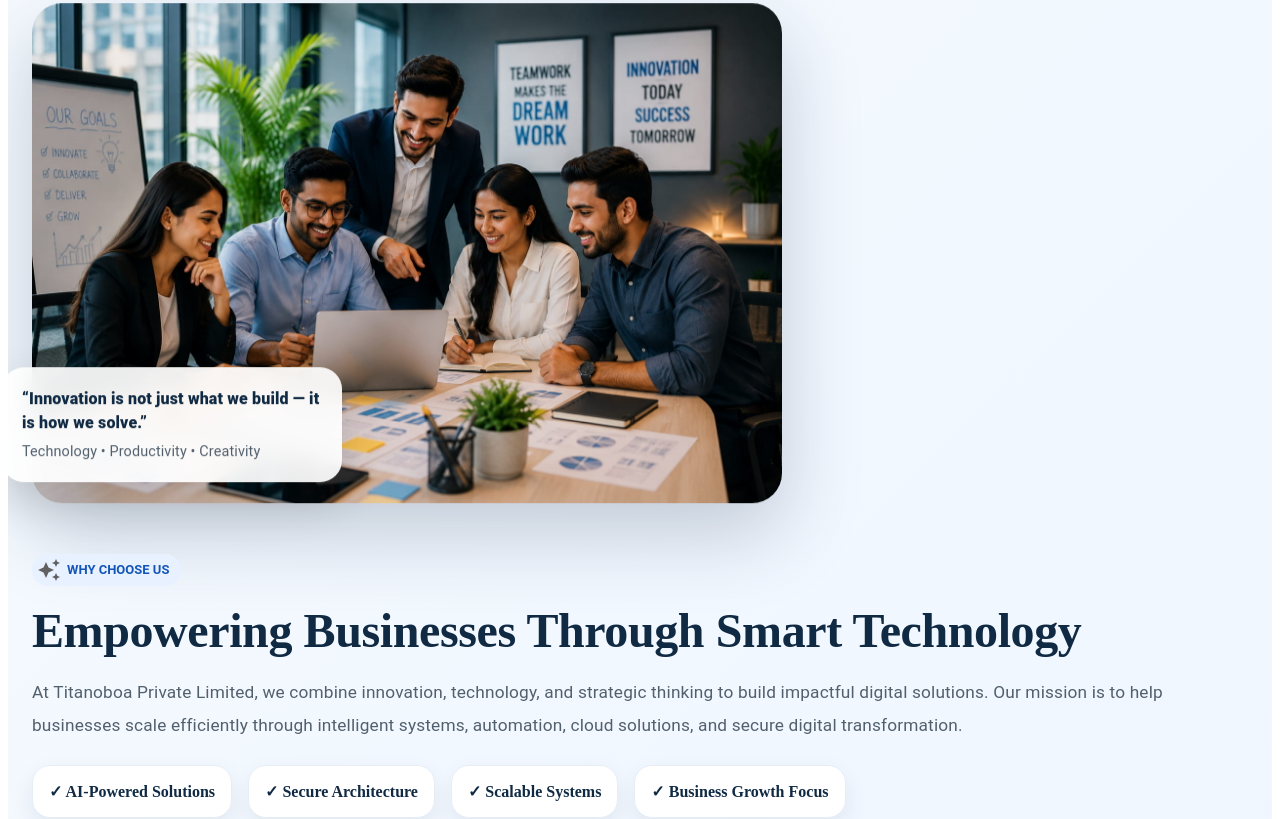
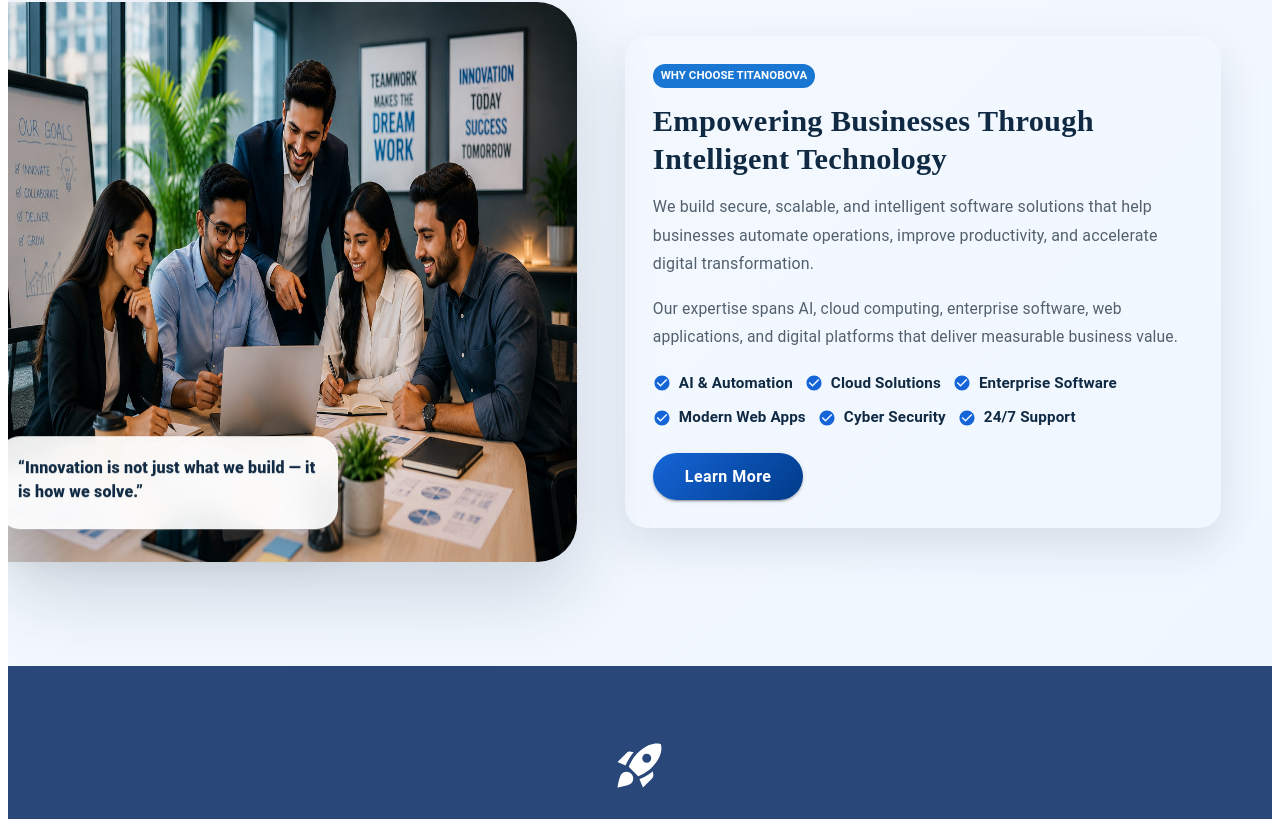
Before and after one commit to preetha007titanobova/Titanobova-app, a React (Vite) app: page /who-we-are in a window 1280 px wide. Shown: the part 642-1461 px from the top of the page. Built offline with nearby package versions, Linux system fonts and the light colour scheme.

Commit message:
reponsive view

```diff
--- a/src/Courses.jsx
+++ b/src/Courses.jsx
@@ -468,7 +468,7 @@ const Courses = () => {
                 md: 560,
                 lg: 660,
               },
-              objectFit: "cover",
+
               objectPosition: "center",
               borderRadius: "28px",
               boxShadow: "0 24px 70px rgba(16,42,67,0.16)",
--- a/src/Nav/Footer.jsx
+++ b/src/Nav/Footer.jsx
@@ -1,8 +1,17 @@
 import React from "react";
-import { Box, Container, Typography, Grid, Link, Divider } from "@mui/material";
+import {
+  Box,
+  Container,
+  Typography,
+  Grid,
+  Link,
+  Divider,
+  Stack,
+} from "@mui/material";
 import EmailIcon from "@mui/icons-material/Email";
 import PhoneIcon from "@mui/icons-material/Phone";
 import LocationOnIcon from "@mui/icons-material/LocationOn";
+import CheckCircleIcon from "@mui/icons-material/CheckCircle";
 
 const Footer = () => {
   const quickLinks = ["Home", "About", "Projects", "Courses", "Contact"];
@@ -16,161 +25,159 @@ const Footer = () => {
     "Cloud Services",
   ];
 
+  const trustPoints = [
+    "Transparent Communication",
+    "Secure & Scalable Solutions",
+    "On-Time Project Delivery",
+    "Quality-Focused Development",
+    "Dedicated Client Support",
+  ];
+
+  const linkStyle = {
+    color: "#CBD5E1",
+    fontSize: { xs: "0.9rem", md: "0.95rem" },
+    transition: "0.3s",
+    "&:hover": {
+      color: "#60A5FA",
+      pl: { xs: 0, sm: 0.8 },
+    },
+  };
+
   return (
     <Box
       sx={{
         background:
-          "linear-gradient(135deg, #1c2947 0%, #243B6B 50%, #1a2c51 100%)",
+          "linear-gradient(135deg, #17243f 0%, #243B6B 50%, #16213d 100%)",
         color: "#fff",
-        pt: { xs: 5, sm: 6, md: 8 },
-        pb: { xs: 2.5, md: 3 },
-        mt: { xs: 5, md: 8 },
+        pt: { xs: 4, md: 6 },
+        pb: 2,
+        mt: { xs: 4, md: 6 },
       }}
     >
       <Container maxWidth="xl">
         <Grid
           container
-          spacing={{ xs: 4, sm: 5, md: 6 }}
-          sx={{
-            textAlign: { xs: "center", sm: "left" },
-          }}
+          spacing={{ xs: 3, md: 4 }}
+          alignItems="flex-start"
+          sx={{ textAlign: { xs: "center", sm: "left" } }}
         >
-          {/* Company Info */}
-          <Grid item xs={12} sm={6} lg={3}>
+          <Grid item xs={12} sm={6} md={2.4}>
             <Typography
-              variant="h4"
               sx={{
-                fontWeight: 800,
-                mb: 2,
-                fontSize: { xs: "1.8rem", sm: "2rem", md: "2.3rem" },
+                fontWeight: 900,
+                mb: 1.3,
+                fontSize: { xs: "1.8rem", md: "1.9rem" },
               }}
             >
-              Titanobova
+              TITANOBOVA
             </Typography>
 
             <Typography
               sx={{
                 color: "#CBD5E1",
-                lineHeight: 1.8,
-                fontSize: { xs: 14, md: 15 },
-                mb: 2.5,
-                maxWidth: { xs: "100%", sm: 320 },
+                lineHeight: 1.7,
+                fontSize: { xs: "0.9rem", md: "0.95rem" },
+                mb: 1.2,
+                maxWidth: 340,
                 mx: { xs: "auto", sm: 0 },
               }}
             >
-              Titanobova delivers innovative software solutions, scalable SaaS
-              platforms, AI-powered applications, and enterprise-grade digital
-              products that help businesses grow faster and operate smarter.
+              Titanobova builds reliable websites, applications, SaaS platforms,
+              AI-powered tools, and cloud-ready digital products.
             </Typography>
 
             <Typography
               sx={{
                 color: "#60A5FA",
-                fontWeight: 600,
-                fontSize: { xs: 13, md: 14 },
+                fontWeight: 700,
+                fontSize: { xs: "0.9rem", md: "0.95rem" },
               }}
             >
               Innovation • Quality • Reliability
             </Typography>
           </Grid>
 
-          {/* Quick Links */}
-          <Grid item xs={12} sm={6} lg={3}>
-            <Typography sx={{ fontWeight: 700, mb: 2.5, fontSize: 19 }}>
+          <Grid item xs={12} sm={6} md={2.4}>
+            <Typography sx={{ fontWeight: 800, mb: 1.5, fontSize: 18 }}>
               Quick Links
             </Typography>
 
-            <Box sx={{ display: "flex", flexDirection: "column", gap: 1.5 }}>
+            <Stack spacing={1}>
               {quickLinks.map((item) => (
                 <Link
                   key={item}
                   href={item === "Home" ? "/" : `/${item.toLowerCase()}`}
                   underline="none"
-                  sx={{
-                    color: "#CBD5E1",
-                    fontSize: { xs: 14, md: 15 },
-                    transition: "all 0.3s ease",
-                    "&:hover": {
-                      color: "#60A5FA",
-                      pl: { xs: 0, sm: 1 },
-                    },
-                  }}
+                  sx={linkStyle}
                 >
                   {item}
                 </Link>
               ))}
-            </Box>
+            </Stack>
           </Grid>
 
-          {/* Services */}
-          <Grid item xs={12} sm={6} lg={3}>
-            <Typography sx={{ fontWeight: 700, mb: 2.5, fontSize: 19 }}>
-              Services
+          <Grid item xs={12} sm={6} md={2.4}>
+            <Typography sx={{ fontWeight: 800, mb: 1.5, fontSize: 18 }}>
+              Our Services
             </Typography>
 
-            <Box sx={{ display: "flex", flexDirection: "column", gap: 1.5 }}>
+            <Stack spacing={1}>
               {services.map((service) => (
-                <Typography
-                  key={service}
-                  sx={{
-                    color: "#CBD5E1",
-                    fontSize: { xs: 14, md: 15 },
-                  }}
-                >
+                <Typography key={service} sx={linkStyle}>
                   {service}
                 </Typography>
               ))}
-            </Box>
+            </Stack>
           </Grid>
 
-          {/* Contact */}
-          <Grid item xs={12} sm={6} lg={3}>
-            <Typography sx={{ fontWeight: 700, mb: 2.5, fontSize: 19 }}>
+          <Grid item xs={12} sm={6} md={2.4}>
+            <Typography sx={{ fontWeight: 800, mb: 1.5, fontSize: 18 }}>
+              Why Choose Us
+            </Typography>
+
+            <Stack
+              spacing={1}
+              sx={{ alignItems: { xs: "center", sm: "flex-start" } }}
+            >
+              {trustPoints.map((item) => (
+                <Box
+                  key={item}
+                  sx={{
+                    display: "flex",
+                    alignItems: "center",
+                    gap: 0.8,
+                  }}
+                >
+                  <CheckCircleIcon sx={{ color: "#60A5FA", fontSize: 17 }} />
+                  <Typography sx={linkStyle}>{item}</Typography>
+                </Box>
+              ))}
+            </Stack>
+          </Grid>
+
+          <Grid item xs={12} sm={6} md={2.4}>
+            <Typography sx={{ fontWeight: 800, mb: 1.5, fontSize: 18 }}>
               Contact Us
             </Typography>
 
-            <Box
-              sx={{
-                display: "flex",
-                flexDirection: "column",
-                gap: 2,
-                alignItems: { xs: "center", sm: "flex-start" },
-              }}
+            <Stack
+              spacing={1.4}
+              sx={{ alignItems: { xs: "center", sm: "flex-start" } }}
             >
-              <Box sx={{ display: "flex", alignItems: "center", gap: 1.3 }}>
-                <EmailIcon sx={{ color: "#60A5FA", fontSize: 22 }} />
-
+              <Box sx={{ display: "flex", alignItems: "center", gap: 1 }}>
+                <EmailIcon sx={{ color: "#60A5FA", fontSize: 20 }} />
                 <Link
                   href="mailto:titanobovapvt@gmail.com"
                   underline="none"
-                  sx={{
-                    color: "#CBD5E1",
-                    fontSize: 14,
-                    cursor: "pointer",
-                    "&:hover": {
-                      color: "#60A5FA",
-                    },
-                  }}
+                  sx={linkStyle}
                 >
                   titanobovapvt@gmail.com
                 </Link>
               </Box>
 
-              <Box sx={{ display: "flex", alignItems: "center", gap: 1.3 }}>
-                <PhoneIcon sx={{ color: "#60A5FA", fontSize: 22 }} />
-
-                <Link
-                  href="tel:+918270917589"
-                  underline="none"
-                  sx={{
-                    color: "#CBD5E1",
-                    fontSize: 14,
-                    cursor: "pointer",
-                    "&:hover": {
-                      color: "#60A5FA",
-                    },
-                  }}
-                >
+              <Box sx={{ display: "flex", alignItems: "center", gap: 1 }}>
+                <PhoneIcon sx={{ color: "#60A5FA", fontSize: 20 }} />
+                <Link href="tel:+918270917589" underline="none" sx={linkStyle}>
                   +91 8270917589
                 </Link>
               </Box>
@@ -179,42 +186,55 @@ const Footer = () => {
                 sx={{
                   display: "flex",
                   alignItems: "flex-start",
-                  gap: 1.3,
+                  gap: 1,
                   justifyContent: { xs: "center", sm: "flex-start" },
                 }}
               >
                 <LocationOnIcon
-                  sx={{ color: "#60A5FA", mt: 0.2, fontSize: 22 }}
+                  sx={{ color: "#60A5FA", mt: 0.2, fontSize: 20 }}
                 />
-                <Typography sx={{ color: "#CBD5E1", fontSize: 14 }}>
-                  Attur,
+                <Typography
+                  sx={{
+                    color: "#CBD5E1",
+                    fontSize: { xs: "0.9rem", md: "0.95rem" },
+                    lineHeight: 1.6,
+                  }}
+                >
+                  Attur, Salem
                   <br />
-                  Salem, Tamil Nadu,
-                  <br />
-                  India
+                  Tamil Nadu, India
                 </Typography>
               </Box>
-            </Box>
+            </Stack>
           </Grid>
         </Grid>
 
         <Divider
           sx={{
-            borderColor: "rgba(255,255,255,0.1)",
-            mt: { xs: 4, md: 6 },
-            mb: 3,
+            borderColor: "rgba(255,255,255,0.12)",
+            mt: { xs: 3, md: 4 },
+            mb: 2,
           }}
         />
 
-        <Box sx={{ textAlign: "center", px: 2 }}>
-          <Typography sx={{ color: "#94A3B8", fontSize: { xs: 13, md: 14 } }}>
+        <Box sx={{ textAlign: "center", px: 1 }}>
+          <Typography
+            sx={{
+              color: "#94A3B8",
+              fontSize: { xs: "0.85rem", sm: "0.95rem" },
+            }}
+          >
             © {new Date().getFullYear()} Titanobova. All Rights Reserved.
           </Typography>
 
           <Typography
-            sx={{ color: "#64748B", fontSize: { xs: 12, md: 13 }, mt: 1 }}
+            sx={{
+              color: "#64748B",
+              fontSize: { xs: "0.8rem", sm: "0.9rem" },
+              mt: 0.6,
+            }}
           >
-            Building Modern Software Solutions for Businesses Worldwide.
+            Building modern software solutions for businesses worldwide.
           </Typography>
         </Box>
       </Container>
--- a/src/Nav/Header.jsx
+++ b/src/Nav/Header.jsx
@@ -84,7 +84,7 @@ const Header = () => {
                 letterSpacing: "1px",
               }}
             >
-              Titanobova
+                TITANOBOVA
             </Typography>
           </Box>
 
--- a/src/WhoWeAre.jsx
+++ b/src/WhoWeAre.jsx
@@ -22,6 +22,7 @@ import ArrowForwardIcon from "@mui/icons-material/ArrowForward";
 import AiImage3 from "./assets/AiImage3.jpg";
 import AboutImage from "./assets/about-team.jpg";
 import AiImage from "./assets/ai-tech.jpg";
+import CheckCircleIcon from "@mui/icons-material/CheckCircle";
 
 const fadeUp = keyframes`
   from {
@@ -207,35 +208,52 @@ const WhoWeAre = () => {
               </Box>
             </Grid>
 
-            <Grid container spacing={5} alignItems="center" flexDirection="row">
-              {/* LEFT SIDE IMAGE */}
-              <Grid item xs={12} md={6}>
+          </Grid>
+
+        </Container>
+        <Grid
+  container
+  sx={{
+    minHeight: { xs: "auto", md: "80vh" },
+gap:4,
+
+    flexDirection:"row"
+  }}
+>
+  {/* Left Image */}
+
+  <Grid item xs={12} md={2} sx={{ width:{md:"45%",sm:"100%",xs:"100%"},mt:7}}>
+    <Box
+      component="img"
+      src={AboutImage}
+      alt="Professional Team"
+      sx={{
+        width: "100%",
+
+        height: {
+          xs: 320,
+          sm: 420,
+          md: "70vh",
+        },
+
+        borderRadius: {
+          xs: "20px",
+          md: "0 40px 40px 0",
+        },
+        boxShadow: "0 30px 80px rgba(16,42,67,0.18)",
+      }}
+    />
          <Box
                   sx={{
                     position: "relative",
                     width: "100%",
                     animation: `${floatImage} 4s ease-in-out infinite`,
                   }}
-                >
-                  <Box
-                    component="img"
-                    src={AboutImage}
-                    alt="Professional Team"
-                    sx={{
-                      // width:"50%",
-                      // borderRadius:"5%",
-                      ...SameSizeImage,
-
-                      boxShadow: "0 30px 80px rgba(16,42,67,0.22)",
-                    }}
-                  />
-
-                  {/* Floating Quote Card */}
-                  <Box
+                >  <Box
                     sx={{
                       position: "absolute",
-                      bottom: { xs: -25, sm: 25 },
-                      left: { xs: 20, sm: -30 },
+                      bottom: { xs: -35, sm: 25,md:30 },
+                      left: { xs: 20, sm: -10 },
                       maxWidth: 300,
                       p: 2.5,
                       borderRadius: "22px",
@@ -253,94 +271,130 @@ const WhoWeAre = () => {
                     >
                       “Innovation is not just what we build — it is how we
                       solve.”
+                    </Typography></Box></Box>
+  </Grid>
+
+  {/* Right Card */}
+<Grid item xs={12} md={6}>
+  <Box
+    sx={{
+      display: "flex",
+      justifyContent: "center",
+      alignItems: "center",
+      height: "100%",
+      p: { xs: 2, sm: 3, md: 2 },
+    }}
+  >
+    <Box
+      sx={{
+        width: "100%",
+        maxWidth: { xs: "100%", sm: 500, md: 500, lg: 540 },
+        // bgcolor: "#fff",
+        borderRadius: "22px",
+        p: { xs: 2.5, sm: 3, md: 3.5 },
+        boxShadow: "0 18px 45px rgba(16,42,67,0.12)",
+      }}
+    >
+      <Chip
+        label="WHY CHOOSE TITANOBOVA"
+        color="primary"
+        size="small"
+        sx={{
+          mb: 1.8,
+          fontWeight: 700,
+          fontSize: "0.72rem",
+        }}
+      />
+
+      <Typography
+        sx={{
+          fontSize: {
+            xs: "1.6rem",
+            sm: "1.9rem",
+            md: "1.7rem",
+            lg: "1.9rem",
+          },
+            fontFamily: "-moz-initial",
+          fontWeight: 800,
+          color: "#102A43",
+          lineHeight: 1.25,
+          mb: 1.8,
+        }}
+      >
+        Empowering Businesses Through Intelligent Technology
       </Typography>
 
       <Typography
         sx={{
-                        color: "#52606d",
-                        fontSize: "0.9rem",
+          color: "#52606D",
+          lineHeight: 1.8,
+          fontSize: {
+            xs: "0.92rem",
+            sm: "0.96rem",
+            md: "1rem",
+          },
+          mb: 2,
         }}
       >
-                      Technology • Productivity • Creativity
+        We build secure, scalable, and intelligent software solutions that help
+        businesses automate operations, improve productivity, and accelerate
+        digital transformation.
       </Typography>
-                  </Box>
-                </Box>
-              </Grid>
 
-              {/* RIGHT SIDE CONTENT */}
-              <Grid item xs={12} md={6}>
+      <Typography
+        sx={{
+          color: "#52606D",
+          lineHeight: 1.8,
+          fontSize: {
+            xs: "0.9rem",
+            sm: "0.95rem",
+            md: "0.98rem",
+          },
+          mb: 2.5,
+        }}
+      >
+        Our expertise spans AI, cloud computing, enterprise software, web
+        applications, and digital platforms that deliver measurable business
+        value.
+      </Typography>
+
+      <Grid container spacing={1.5}>
+        {[
+          "AI & Automation",
+          "Cloud Solutions",
+          "Enterprise Software",
+          "Modern Web Apps",
+          "Cyber Security",
+          "24/7 Support",
+        ].map((item) => (
+          <Grid item xs={12} sm={6} key={item}>
             <Box
               sx={{
-                    animation: `${fadeUp} 0.9s ease both`,
+                display: "flex",
+                alignItems: "center",
+                gap: 1,
               }}
             >
-                  <Chip
-                    icon={<AutoAwesomeIcon />}
-                    label="WHY CHOOSE US"
+              <CheckCircleIcon
                 sx={{
-                      mb: 2,
-                      fontWeight: 700,
-                      color: "#1456b8",
-                      backgroundColor: "#e8f1ff",
+                  color: "#1565D8",
+                  fontSize: 18,
                 }}
               />
 
               <Typography
-                    variant="h2"
                 sx={{
-                      fontWeight: 900,
-                      fontFamily: "-moz-initial",
-                      color: "#102a43",
+                  fontWeight: 600,
+                  color: "#102A43",
                   fontSize: {
-                        xs: "2rem",
-                        md: "3rem",
+                    xs: "0.85rem",
+                    sm: "0.9rem",
+                    md: "0.95rem",
                   },
-                      lineHeight: 1.2,
-                      mb: 2,
                 }}
               >
-                    Empowering Businesses Through Smart Technology
+                {item}
               </Typography>
-
-                  <Typography
-                    sx={{
-                      color: "#52606d",
-                      lineHeight: 1.9,
-                      fontSize: {
-                        xs: "1rem",
-                        md: "1.08rem",
-                      },
-                      mb: 3,
-                    }}
-                  >
-                    At Titanoboa Private Limited, we combine innovation,
-                    technology, and strategic thinking to build impactful
-                    digital solutions. Our mission is to help businesses scale
-                    efficiently through intelligent systems, automation, cloud
-                    solutions, and secure digital transformation.
-                  </Typography>
-
-                  {/* Small Cards */}
-                  <Grid container spacing={2}>
-                    {[
-                      "AI-Powered Solutions",
-                      "Secure Architecture",
-                      "Scalable Systems",
-                      "Business Growth Focus",
-                    ].map((item, index) => (
-                      <Grid item xs={12} sm={6} key={index}>
-                        <Box
-                          sx={{
-                            p: 2,
-                            borderRadius: "18px",
-                            background: "#fff",
-                            border: "1px solid #e6edf7",
-                            boxShadow: "0 10px 25px rgba(16,42,67,0.08)",
-                            fontWeight: 700,
-                            color: "#102a43",
-                          }}
-                        >
-                          ✓ {item}
             </Box>
           </Grid>
         ))}
@@ -350,27 +404,28 @@ const WhoWeAre = () => {
         variant="contained"
            onClick={() => (window.location.href = "/learn")}
         sx={{
-                      mt: 4,
-                      px: 4,
-                      py: 1.5,
-                      borderRadius: "50px",
+          mt: 3,
+          px: { xs: 3, md: 4 },
+          py: 1.2,
+          borderRadius: "35px",
           textTransform: "none",
           fontWeight: 700,
-                      background: "linear-gradient(135deg, #1565d8, #003b88)",
-                      boxShadow: "0 15px 35px rgba(21,101,216,0.25)",
-
+          fontSize: {
+            xs: "0.9rem",
+            md: "1rem",
+          },
+          background: "linear-gradient(135deg,#1565D8,#003B88)",
           "&:hover": {
-                        background: "linear-gradient(135deg, #003b88, #1565d8)",
+            background: "linear-gradient(135deg,#003B88,#1565D8)",
           },
         }}
       >
         Learn More
       </Button>
     </Box>
+  </Box>
 </Grid>
 </Grid>
-          </Grid>
-        </Container>
       </Box>
 
       {/* Vision Section */}
@@ -548,8 +603,9 @@ const WhoWeAre = () => {
   src={AiImage3}
   alt="AI Technology"
   sx={{
-    width: "clamp(100%, 110vw, 130%)",
-    height: "clamp(220px, 45vw, 800px)",
+    width:"100%",
+    // width: "clamp(100%, 110vw, 130%)",
+    // height: "clamp(220px, 60vw, 800px)",
     objectFit: "cover",
     borderRadius: "32px",
     boxShadow: "0 25px 70px rgba(16,42,67,0.18)",
```
Also changed, not shown: src/Home.jsx (+72 -42 lines), src/Solutions.jsx (+7 -33 lines), src/technology.jsx (+5 -5 lines). Lines whose indentation alone changed are shown as unchanged.
